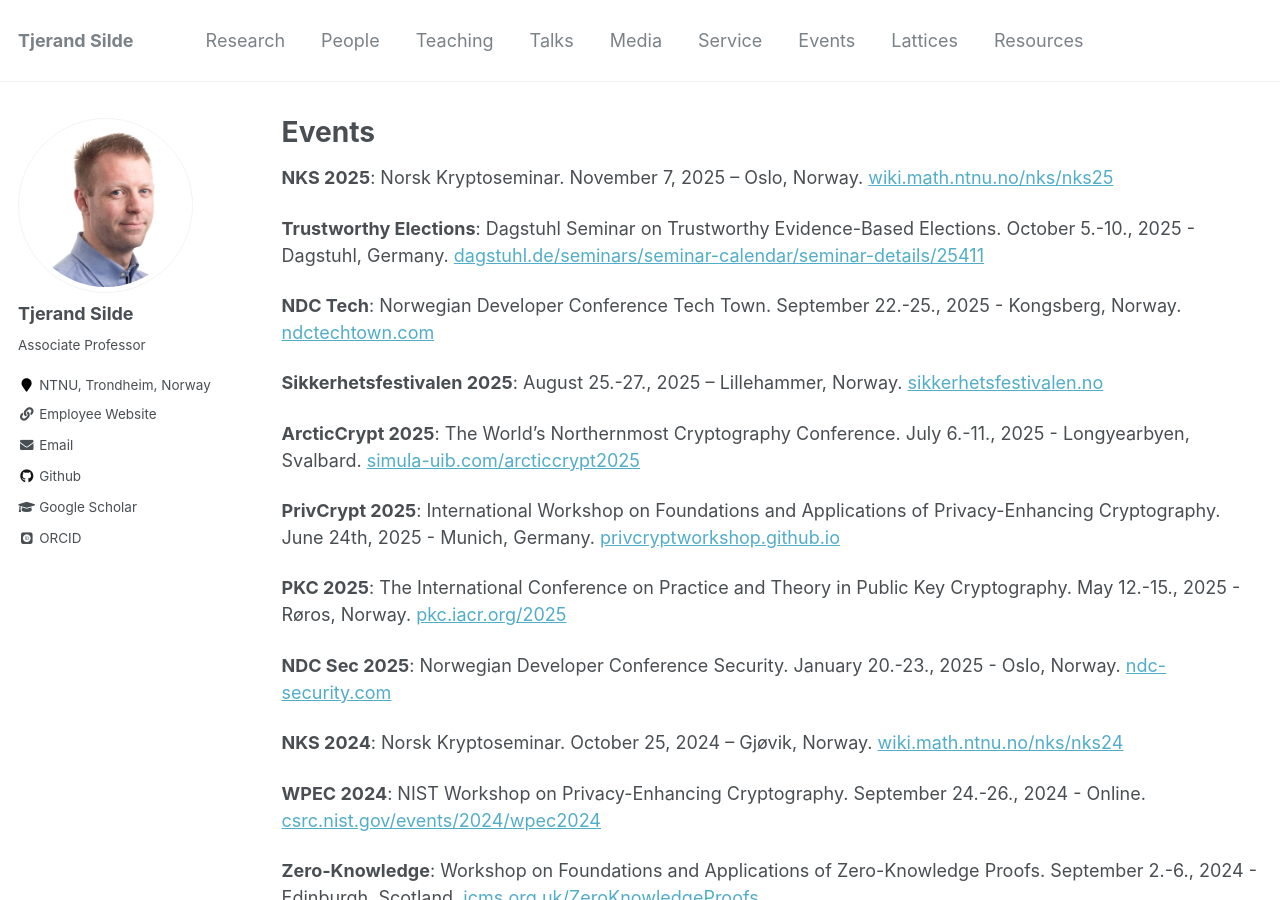
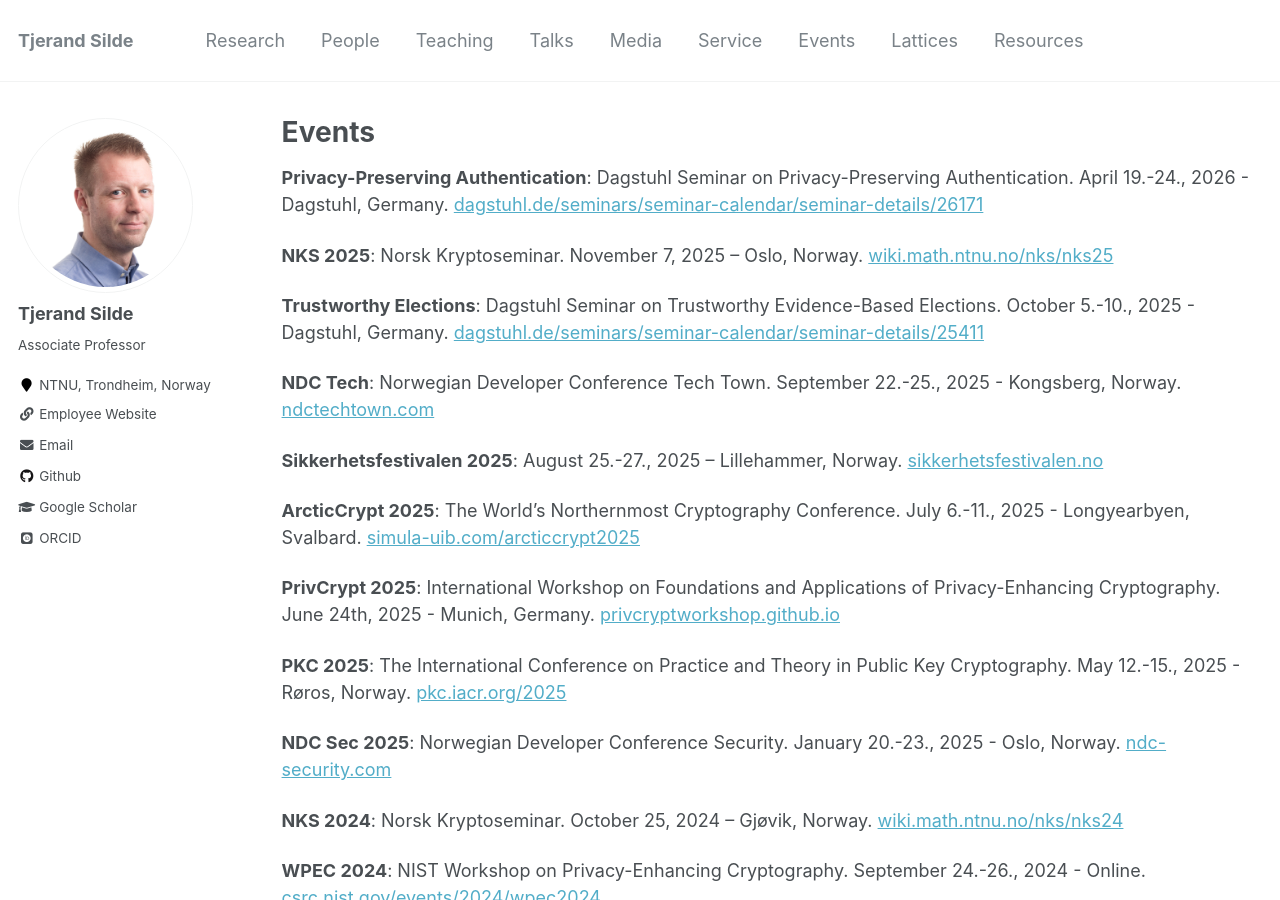
Before and after one commit to tjesi/tjesi.github.io, a Jekyll site: the page built from _pages/events.md, in a window 1280 px wide and 900 px high. Built offline with Jekyll 4.4.1, drawn with Linux system fonts in a browser that asks for light colours; some web fonts are replaced.

Commit message:
Update events.md

```diff
--- a/_pages/events.md
+++ b/_pages/events.md
@@ -4,6 +4,8 @@ title: "Events"
 permalink: /events/
 author_profile: true
 ---
+
+**Privacy-Preserving Authentication**: Dagstuhl Seminar on Privacy-Preserving Authentication. April 19.-24., 2026 - Dagstuhl, Germany. [dagstuhl.de/seminars/seminar-calendar/seminar-details/26171](https://www.dagstuhl.de/seminars/seminar-calendar/seminar-details/26171)
 
 **NKS 2025**: Norsk Kryptoseminar. November 7, 2025 – Oslo, Norway. [wiki.math.ntnu.no/nks/nks25](https://wiki.math.ntnu.no/nks/nks25)
 
```
